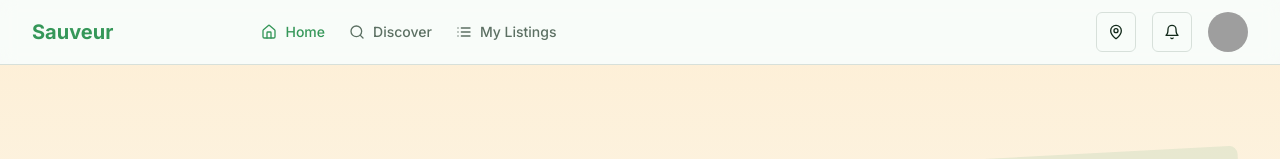
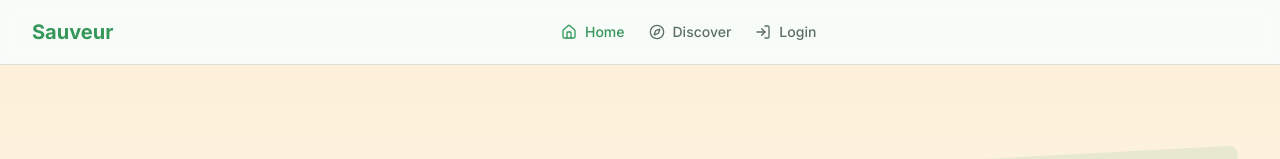
Before and after one commit to HAKIMTABAKH/sauveur-food-visuals-prototype, a React (Vite) app: page / in a window 1280 px wide. Shown: the top 159 px of the page. Built offline with nearby package versions, Linux system fonts and the light colour scheme; grey boxes are pictures that could not be loaded.

Commit message:
Refactor: Update navbar items
Update the navigation bar to include home, discover, and login items.

```diff
--- a/src/components/shared/Header.tsx
+++ b/src/components/shared/Header.tsx
@@ -2,16 +2,7 @@
 import React from 'react';
 import { Link, useLocation } from 'react-router-dom';
 import { Button } from '@/components/ui/button';
-import {
-  Search,
-  User,
-  MapPin,
-  Home,
-  List,
-  Bell
-} from 'lucide-react';
-import { Sheet, SheetContent, SheetTrigger } from '@/components/ui/sheet';
-import { Avatar, AvatarFallback, AvatarImage } from '@/components/ui/avatar';
+import { Home, Compass, LogIn } from 'lucide-react';
 import { cn } from '@/lib/utils';
 
 const NavItems = [
@@ -22,13 +13,13 @@ const NavItems = [
   },
   {
     name: 'Discover',
-    icon: Search,
+    icon: Compass,
     path: '/discover'
   },
   {
-    name: 'My Listings',
-    icon: List,
-    path: '/listings'
+    name: 'Login',
+    icon: LogIn,
+    path: '/login'
   },
 ];
 
@@ -61,53 +52,13 @@ const Header = () => {
           ))}
         </nav>
 
-        <div className="flex flex-1 items-center justify-end space-x-4">
-          <div className="hidden md:flex items-center space-x-4">
-            <Button variant="outline" size="icon">
-              <MapPin className="h-[1.2rem] w-[1.2rem]" />
-            </Button>
-            <Button variant="outline" size="icon">
-              <Bell className="h-[1.2rem] w-[1.2rem]" />
-            </Button>
-          </div>
-
-          <Link to="/profile">
-            <Avatar>
-              <AvatarImage src="https://images.unsplash.com/photo-1494790108377-be9c29b29330" />
-              <AvatarFallback>JD</AvatarFallback>
-            </Avatar>
-          </Link>
-
-          {/* Mobile Menu */}
-          <Sheet>
-            <SheetTrigger asChild>
-              <Button variant="outline" size="icon" className="md:hidden">
-                <User className="h-[1.2rem] w-[1.2rem]" />
-              </Button>
-            </SheetTrigger>
-            <SheetContent>
-              <div className="py-6 space-y-6">
-                <nav className="flex flex-col space-y-4">
-                  {NavItems.map((item) => (
-                    <Link
-                      key={item.name}
-                      to={item.path}
-                      className={cn(
-                        "flex items-center space-x-2 text-foreground font-medium hover:text-primary",
-                        location.pathname === item.path ? "text-primary" : ""
-                      )}
-                    >
-                      <item.icon className="h-4 w-4" />
-                      <span>{item.name}</span>
-                    </Link>
-                  ))}
-                  <Link to="/profile" className="text-foreground font-medium hover:text-primary">
-                    Profile
-                  </Link>
-                </nav>
-              </div>
-            </SheetContent>
-          </Sheet>
+        {/* Mobile Menu */}
+        <div className="flex flex-1 items-center justify-end space-x-4 md:hidden">
+          <Button variant="outline" size="icon" asChild>
+            <Link to="/login">
+              <LogIn className="h-[1.2rem] w-[1.2rem]" />
+            </Link>
+          </Button>
         </div>
       </div>
     </header>
```
